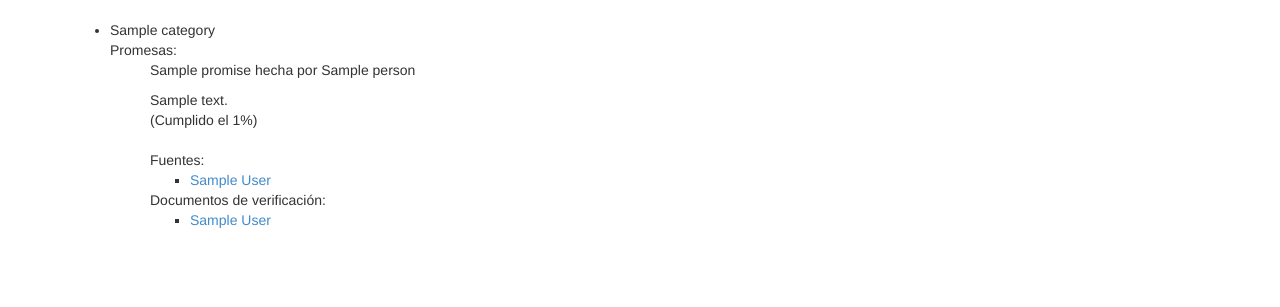
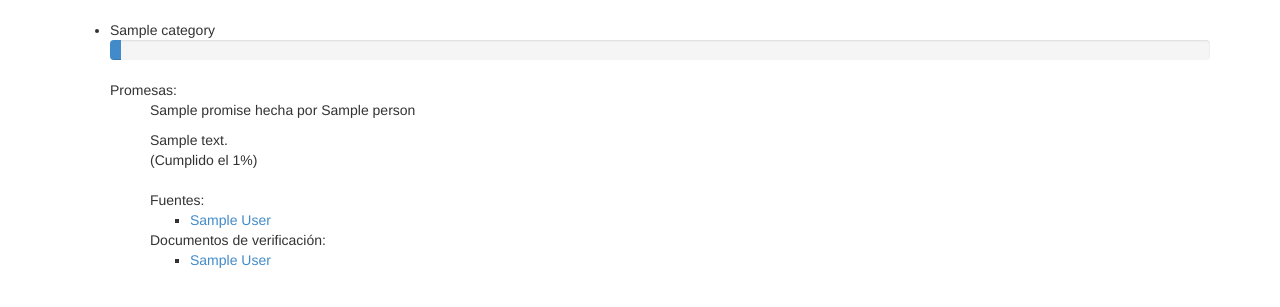
Before and after one commit to ciudadanointeligente/check-it, a Django app: template deldichoalhecho_theme/templates/home.html in a window 1280 px wide. Shown: the top 307 px of the page. Run offline with Django 3.2, Linux system fonts and the light colour scheme; the template is opened without the code that fills it: most values are stand-ins (such as "Sample title", 1, 10 or a date in 2020); some libraries are stand-ins or nearby versions.

Commit message:
Displaying the fulfillment percentage in home per category

```diff
--- a/deldichoalhecho_theme/templates/home.html
+++ b/deldichoalhecho_theme/templates/home.html
@@ -4,6 +4,11 @@
 <ul>
 {% for category in categories%}
     <li>{{ category }}</li>
+    <div class="progress">
+	    <div class="progress-bar" role="progressbar" aria-valuenow="60" aria-valuemin="0" aria-valuemax="100" style="width: {{category.fulfillment_percentage}}%;">
+		    <span class="sr-only">{{category.fulfillment_percentage}}% completado</span>
+	</div>
+    </div>
     Promesas:
     <ul>
 	    {% for promise in category.promises.all %}
```
